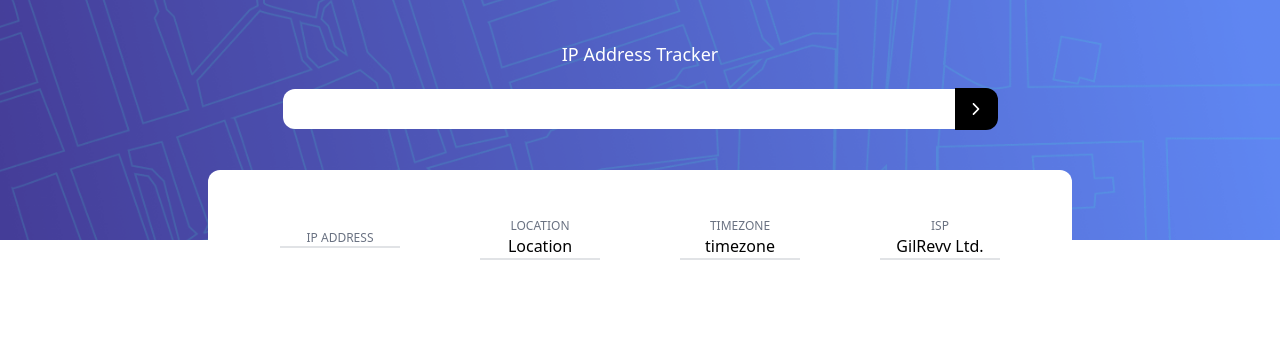
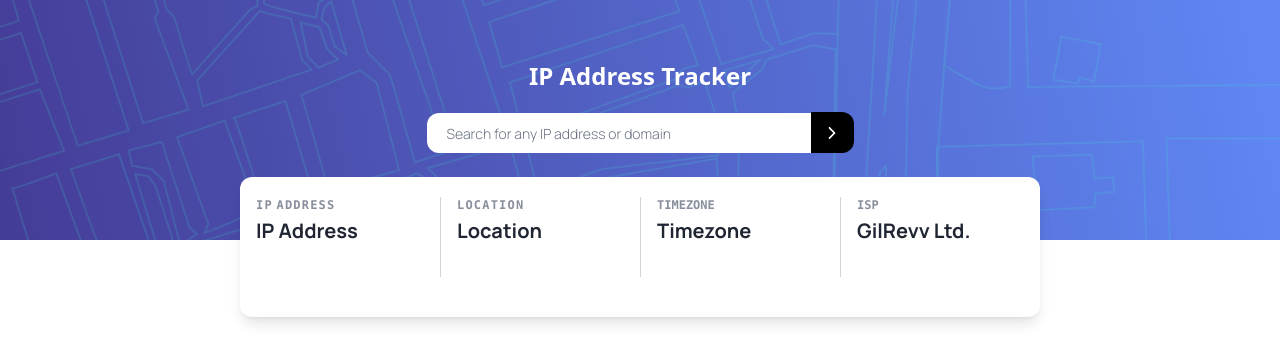
Before and after one commit to Joshuaosunlakin3433/Ip-Address-Tracker, a React (Vite) app: page / in a window 1280 px wide. Shown: the top 362 px of the page. Built offline with nearby package versions, Linux system fonts and the light colour scheme.

Commit message:
updated functionalities and styling for various screens

```diff
--- a/src/App.tsx
+++ b/src/App.tsx
@@ -46,11 +46,11 @@ const App = () => {
       <img
         src="./src/assets/images/pattern-bg-desktop.png"
         alt=""
-        className="w-full h-60 object-cover"
+        className="w-full h-80 md:h-60 object-cover"
       />
       <div>
         <div className="absolute top-0 mt-10 mx-auto w-full flex flex-col justify-center items-center">
-          <h1 className="text-white text-lg text center mb-5">
+          <h1 className="text-white text-lg md:text-2xl text center pt-5 mb-5 font-bold">
             IP Address Tracker
           </h1>
           <form
@@ -60,46 +60,47 @@ const App = () => {
             <input
               onChange={handleInputChange}
               type="text"
-              className="mx-auto w-60 md:w-2xl md:text-center h-10 bg-white outline-none top-0 rounded-l-xl"
+              placeholder="Search for any IP address or domain"
+              className="font-primary placeholder:text-gray-500 placeholder:text-sm placeholder:font-light p-5 py-6 md:py-5 mx-auto w-60 md:w-sm h-10 bg-white outline-none top-0 rounded-l-xl"
             />
-            <div className="bg-black w-[43px] h-[41.5px] flex items-center justify-center rounded-r-xl cursor-pointer hover:bg-black/70 transition-all duration-300">
+            <div onClick={fetchingIpAddress} className="bg-black w-[43px] h-[48px] md:h-[41.3px] flex items-center justify-center rounded-r-xl cursor-pointer hover:bg-black/70 transition-all duration-300">
               <IoIosArrowForward className="text-lg text-white hover:animate-ping" />
             </div>
           </form>
 
-          <div className="bg-white flex flex-col md:flex-row items-center justify-center mt-10 *:py-4 *:px-10 *:text-center rounded-xl p-8">
-            <div className=" w-70 md:max-w-50">
-              <p className="text-xs uppercase text-gray-500 font-medium">
-                Ip Address
-              </p>
-              <h2>{ipAddressData?.ip}</h2>
-              <hr className="border border-gray-500/20 " />
+          <div className="bg-white shadow-lg flex flex-col md:flex-row items-center justify-center py-5 px-6 md:px-0 mt-6 *:text-center md:*:text-start md:*:pl-4 rounded-xl font-primary">
+            <div className=" w-70 md:h-20 md:max-h-20 md:max-w-50 mb-5">
+              <h3 className="text-xs tracking-widest uppercase text-gray-500/80 font-bold font-mono pb-1">
+                Ip<span className="font-primary"> </span>Address
+              </h3>
+              <p className="font-bold font-primary text-[hsl(218,23%,16%)] text-xl">{ipAddressData?.ip || "IP Address"}</p>
+
             </div>
-            <div className="w-70 md:max-w-50">
-              <p className="text-xs uppercase text-gray-500 font-medium">
+            <div className="w-70 md:h-20 md:max-h-20 md:max-w-50 md:border-l border-gray-500/30 mb-5">
+              <h3 className="text-xs uppercase text-gray-500/80 font-semibold font-mono tracking-widest pb-1">
                 Location
-              </p>
-              <h2>
+              </h3>
+              <p className="font-bold text-[hsl(218,23%,16%)] text-xl">
                 {ipAddressData
                   ? ipAddressData.location.region +
                     ", " +
                     ipAddressData?.location.country
                   : "Location"}
-              </h2>
-              <hr className="border border-gray-500/20 " />
+              </p>
+
             </div>
-            <div className="w-70 md:max-w-50">
-              <p className="text-xs uppercase text-gray-500 font-medium">
+            <div className="w-70 md:h-20 md:max-h-20 md:max-w-50 md:border-l border-gray-500/30 mb-5">
+              <h3 className="text-xs uppercase text-gray-500/80 font-semibold pb-1 font-mono">
                 TimeZone
-              </p>
-              <h2>{ipAddressData?.location.timezone || "timezone"}</h2>
-              <hr className="border border-gray-500/20 " />
+              </h3>
+              <p className="font-bold text-xl text-[hsl(218,23%,16%)]">{ipAddressData? `UTC ${ipAddressData?.location.timezone}`: "Timezone"}</p>
+
             </div>
-            <div className="w-70 md:max-w-50">
-              <p className="text-xs uppercase text-gray-500 font-medium">ISP</p>
-              <h2>GilRevv Ltd.</h2>
-              {/* {ipAddressData?.isp || "GilRevv"} */}
-              <hr className="border border-gray-500/20" />
+            <div className="w-70 md:h-20 md:max-h-20 md:max-w-50 md:border-l border-gray-500/30 mb-5">
+              <h3 className="text-xs uppercase text-gray-500/80 font-semibold pb-1 font-mono">ISP</h3>
+              {/* <h2>GilRevv Ltd.</h2> */}
+              <p className="font-bold text-xl text-[hsl(218,23%,16%)]">{ipAddressData?.isp || "GilRevv Ltd."}</p>
+
             </div>
           </div>
         </div>
--- a/src/index.css
+++ b/src/index.css
@@ -1 +1,6 @@
+@import url("https://fonts.googleapis.com/css2?family=Manrope:wght@200..800&display=swap");
 @import "tailwindcss";
+
+@theme {
+  --font-primary: "Manrope", "sans-serif";
+}
```
